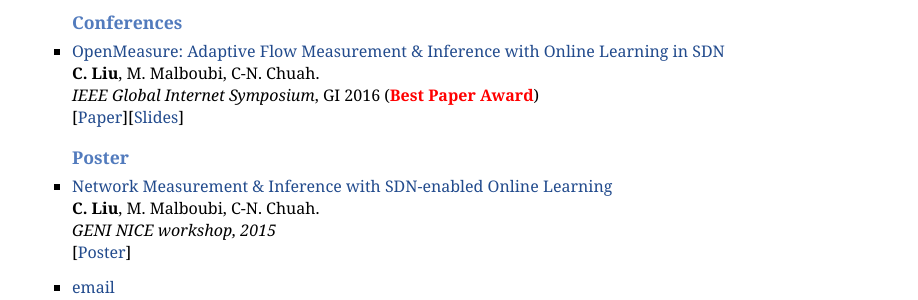
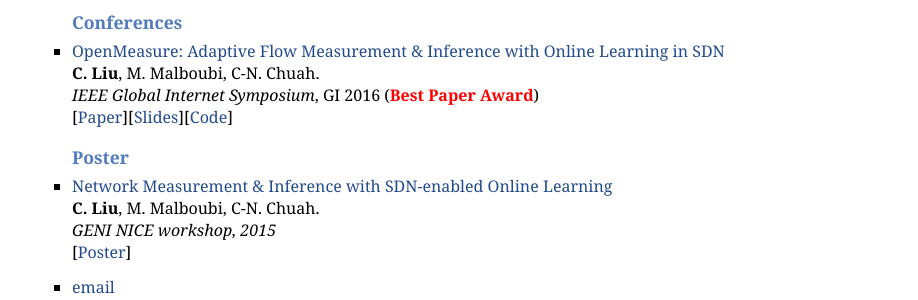
Before and after one commit to cchliu/cchliu.github.io, a Jekyll site: the page index.html, which Jekyll copies as it is, in a window 1280 px wide. Shown: the part 314-614 px from the top of the page, without its empty margins (160-1078 px from the left). Built offline with Jekyll 4.4.1, drawn with Linux system fonts in a browser that asks for light colours.

Commit message:
add code tag

```diff
--- a/index.html
+++ b/index.html
@@ -25,7 +25,7 @@
                         <a> OpenMeasure: Adaptive Flow Measurement & Inference with Online Learning in SDN<br></a>
                         <b>C. Liu</b>, M. Malboubi, C-N. Chuah.<br>
                         <em> IEEE Global Internet Symposium</em>, GI 2016 (<b><font color="red">Best Paper Award</font></b>)<br>
-                        [<a href = "./papers/2016GI_openmeasure.pdf">Paper</a>][<a href="./papers/2016GI_slide.pptx">Slides</a>]
+                        [<a href = "./papers/2016GI_openmeasure.pdf">Paper</a>][<a href="./papers/2016GI_slide.pptx">Slides</a>][<a href = "https://github.com/cchliu/OpenMeasure/tree/test">Code</a>]
                     <h3> Poster</h3>
                     <li>
                         <a> Network Measurement & Inference with SDN-enabled Online Learning<br></a>
```
